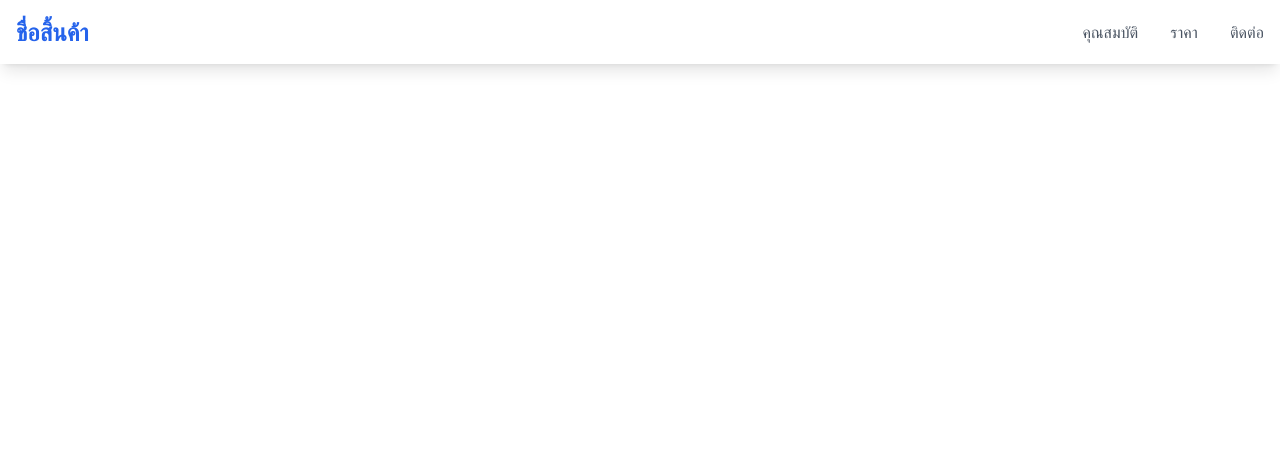
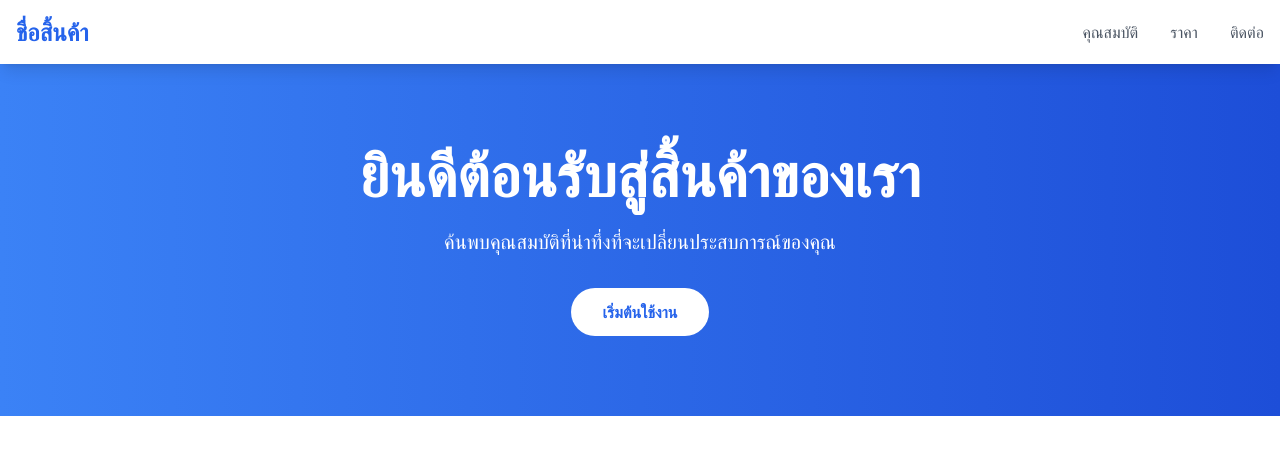
Before and after one commit to Thanapotn/product-landing-page, a plain HTML site: page index.html in a window 1280 px wide. Drawn offline with nearby package versions, Linux system fonts and the light colour scheme.

Commit message:
เพิ่มส่วน Hero และปุ่มเรียกให้ดําเนินการ

```diff
--- a/index.html
+++ b/index.html
@@ -22,9 +22,24 @@
             </nav>
            </header>
 
-        <main>
-        <!-- เนื้อหาหลัก -->
-        </main>
+           <main class="pt-16">
+            <section class="bg-gradient-to-r from-blue-500 to-blue-700 text-white py-20">
+            <div class="container mx-auto px-4">
+            <div class="flex flex-col items-center text-center">
+            <h1 class="text-4xl md:text-6xl font-bold mb-6">
+            ยินดีต้อนรับสู่สิ้นค้าของเรา
+            </h1>
+            <p class="text-xl mb-8 max-w-2xl">
+            ค้นพบคุณสมบัติที่น่าทึ่งที่จะเปลี่ยนประสบการณ์ของคุณ
+            </p>
+            <button class="bg-white text-blue-600 px-8 py-3 rounded-full font-semibold hover:bg-blue-50 tra
+           nsition-colors">
+            เริ่มต้นใช้งาน
+            </button>
+            </div>
+            </div>
+            </section>
+           </main>
 
         <footer>
         <!-- สวนท ้าย ่ -->
```
